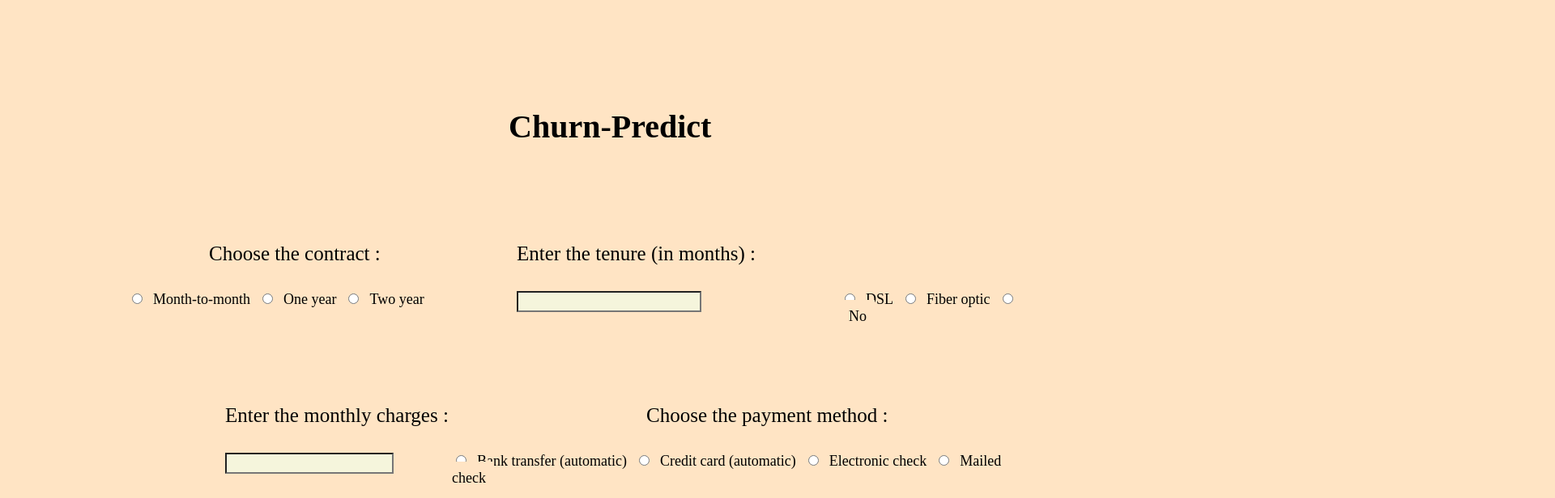
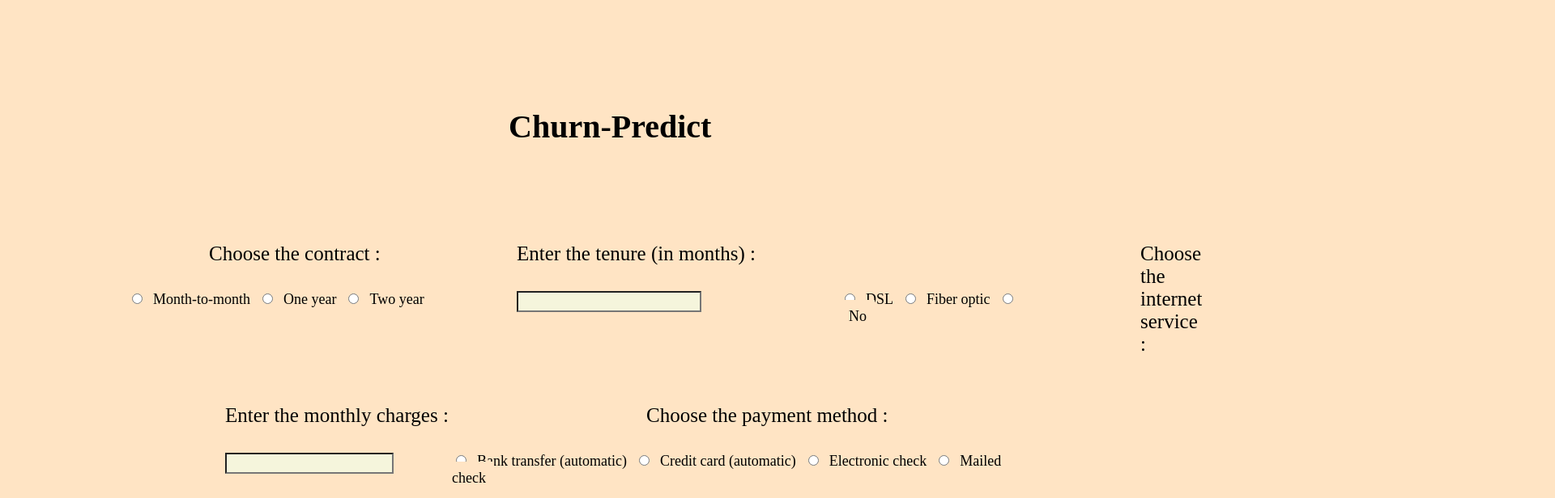
Before and after one commit to Aswin-06/churn-predict, a React (Vite) app: page / in a window 1280 px wide. Shown: the top 616 px of the page at 81% size, 1920 px wide, since content can reach past the window. Built offline with nearby package versions, Linux system fonts and the light colour scheme.

Commit message:
position changed

```diff
--- a/src/components/Home.module.css
+++ b/src/components/Home.module.css
@@ -64,7 +64,7 @@
 
     .internet{
         position: absolute;
-        margin-left: 10400px;
+        margin-left: 1400px;
         font-size: 25px;
         top: 300px;
     }
```
